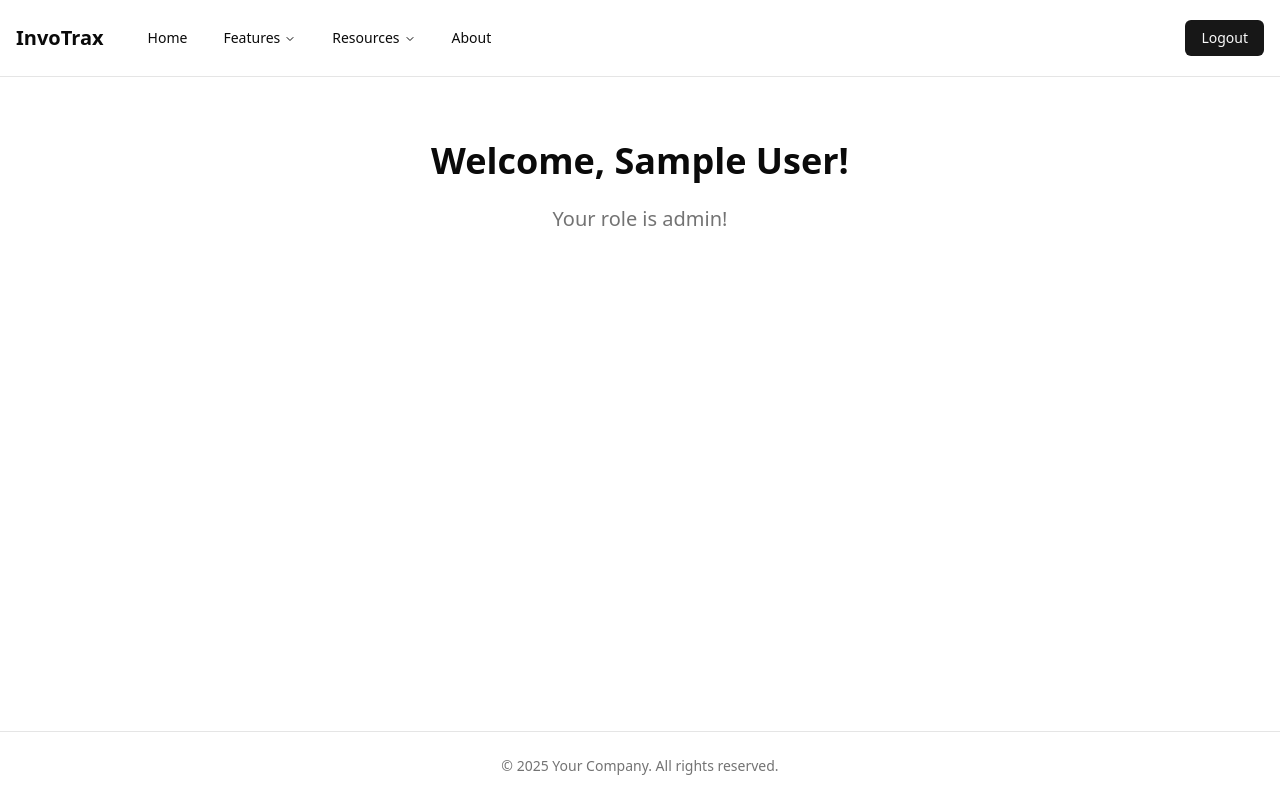
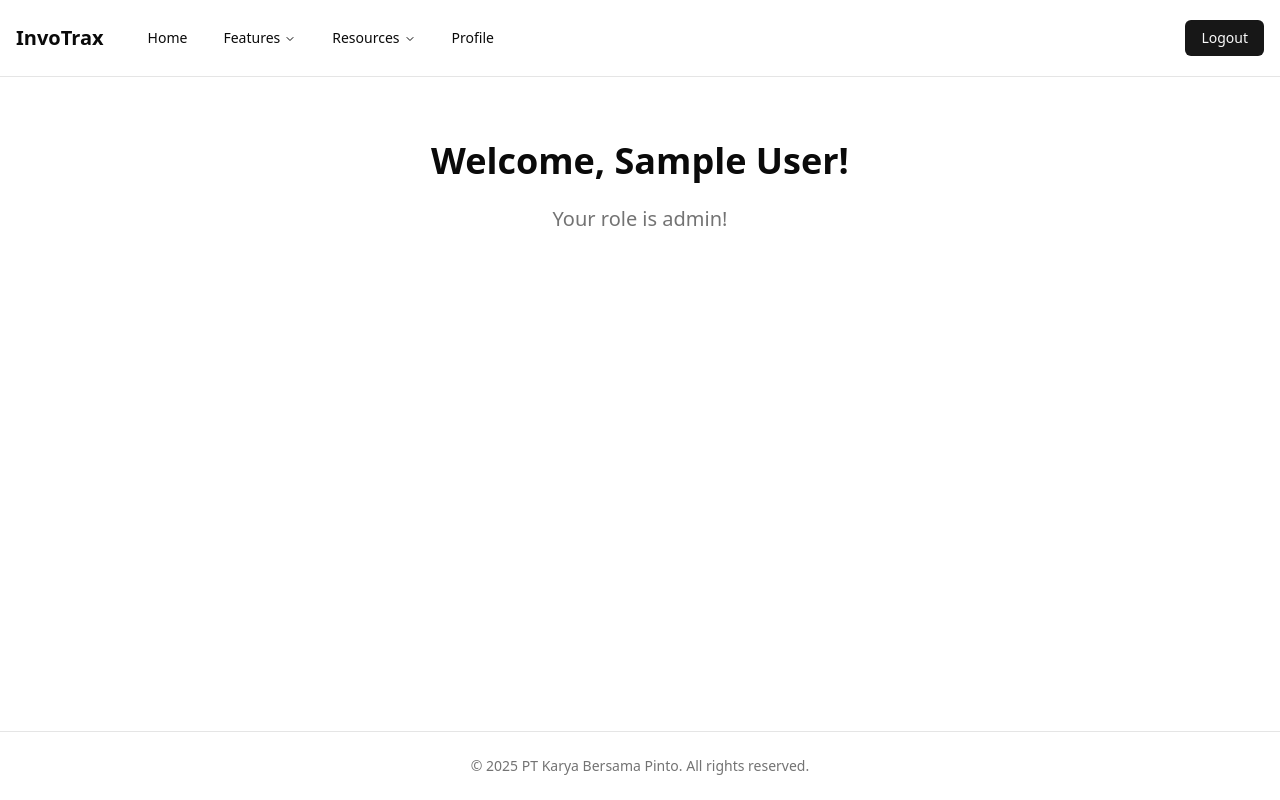
Before and after one commit to Photic23/FE-Invotrax, a Next.js app in the folder fe-invotrax/: page /home in a window 1280 px wide. Built offline with nearby package versions, Linux system fonts and the light colour scheme; sample sign-in values are in the browser's storage.

Commit message:
finishing commit

```diff
--- a/fe-invotrax/src/app/home/page.tsx
+++ b/fe-invotrax/src/app/home/page.tsx
@@ -55,7 +55,7 @@ export default function HomePage() {
         {/* Footer */}
         <footer className="border-t">
           <div className="container mx-auto px-4 py-6 text-center text-sm text-muted-foreground">
-            © {new Date().getFullYear()} Your Company. All rights reserved.
+            © {new Date().getFullYear()} PT Karya Bersama Pinto. All rights reserved.
           </div>
         </footer>
       </div>
@@ -110,7 +110,7 @@ function MainNav() {
           </NavigationMenuContent>
         </NavigationMenuItem>
         <NavigationMenuItem>
-          <Link href="/about" legacyBehavior passHref>
+          <Link href="/profile" legacyBehavior passHref>
             <NavigationMenuLink className={navigationMenuTriggerStyle()}>
               About
             </NavigationMenuLink>
--- a/fe-invotrax/src/components/ui/navbar.tsx
+++ b/fe-invotrax/src/components/ui/navbar.tsx
@@ -265,9 +265,9 @@ export default function Navbar() {
           </NavigationMenuItem>
 
           <NavigationMenuItem>
-            <Link href="/about" legacyBehavior passHref>
+            <Link href="/profile" legacyBehavior passHref>
               <NavigationMenuLink className={navigationMenuTriggerStyle()}>
-                About
+                Profile
               </NavigationMenuLink>
             </Link>
           </NavigationMenuItem>
```
